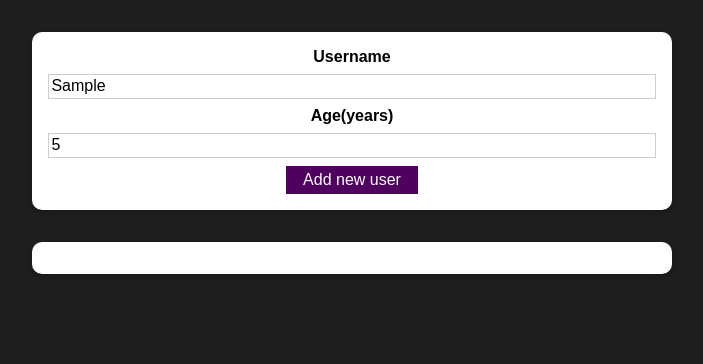
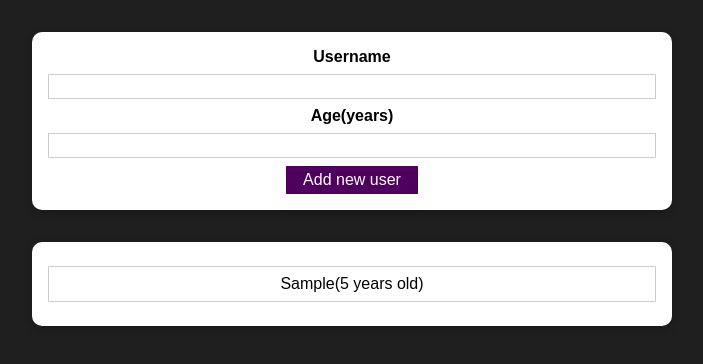
Before and after one commit to Srijanathulung/Simple-app, a React (Create React App) app: page / in a window 1280 px wide. Both pictures are taken after typing "Sample", "5" into the empty fields and a click on the button "Add new user". Shown: the top 364 px of the page, without its empty margins (288-991 px from the left). Built offline with nearby package versions, Linux system fonts and the light colour scheme.

Commit message:
Managing list of user via state

```diff
--- a/src/App.js
+++ b/src/App.js
@@ -1,13 +1,22 @@
 import './App.css';
 import AddUser from './components/Users/AddUser'
-import React from 'react'
+import React, { useState } from 'react'
 import UserList from './components/Users/UserList';
 
 function App() {
+
+  const [usersList, setUsersList] = useState([])
+
+  const addUserHandler = (uName,uAge) => {
+    setUsersList((prevUsersList) => {
+      return [...prevUsersList, {name: uName, age: uAge}];
+    });
+  }
+
   return (
     <div className="App">
-      <AddUser />
-      <UserList users={[]}/>
+      <AddUser onAddUser={addUserHandler }/>
+      <UserList users={usersList}/>
     </div>
   );
 }
--- a/src/components/Users/AddUser.js
+++ b/src/components/Users/AddUser.js
@@ -25,10 +25,10 @@ const AddUser = (props) => {
             return;
         }
         //+enteredUserAge '+' works as a parseInt
-        if (+enteredUserAge > 1) {
+        if (+enteredUserAge < 1) {
             return;
         }
-
+        props.onAddUser(enteredUserName,enteredUserAge);
             console.log('enteredUserName=' + enteredUserName + ' enteredUserAge=' + enteredUserAge)
             setEnteredUserName('');
             setEnteredUserAge('');
--- a/src/components/Users/UserList.js
+++ b/src/components/Users/UserList.js
@@ -10,7 +10,7 @@ const UserList = (props) => {
         <Card classNameProp={classes.users}>
         <ul>
             {props.users.map((user) => (
-                <li>{user.name}{user.age}</li>
+                <li>{user.name}({user.age} years old)</li>
             ))}
         </ul>
         </Card>
```
